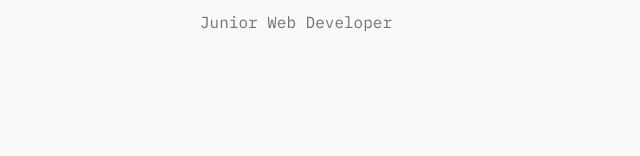
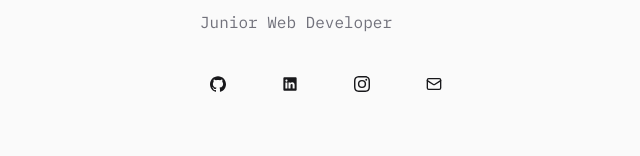
Before and after one commit to caclm10/new-portfolio, a Next.js app: page / in a window 1280 px wide. Shown: the part 136-292 px from the top of the page, without its empty margins (56-696 px from the left). Built offline with nearby package versions, Linux system fonts and the light colour scheme.

Commit message:
feat: add contacts

```diff
--- a/app/(main)/layout.tsx
+++ b/app/(main)/layout.tsx
@@ -1,6 +1,9 @@
+import { MailIcon } from "lucide-react";
 import type { Metadata } from "next";
 
 import { Avatar, AvatarFallback, AvatarImage } from "@/components/avatar";
+import { Button } from "@/components/button";
+import { GithubIcon, InstagramIcon, LinkedinIcon } from "@/components/icons";
 
 const metadata: Metadata = {
     title: {
@@ -34,6 +37,24 @@ function MainLayout({ children }: React.PropsWithChildren) {
                             </h2>
                         </div>
                     </div>
+
+                    <div
+                        className="flex items-center gap-9"
+                        data-slot="contacts"
+                    >
+                        <Button type="button" variant="ghost" size="icon">
+                            <GithubIcon />
+                        </Button>
+                        <Button type="button" variant="ghost" size="icon">
+                            <LinkedinIcon />
+                        </Button>
+                        <Button type="button" variant="ghost" size="icon">
+                            <InstagramIcon />
+                        </Button>
+                        <Button type="button" variant="ghost" size="icon">
+                            <MailIcon />
+                        </Button>
+                    </div>
                 </div>
 
                 <main>{children}</main>
```
